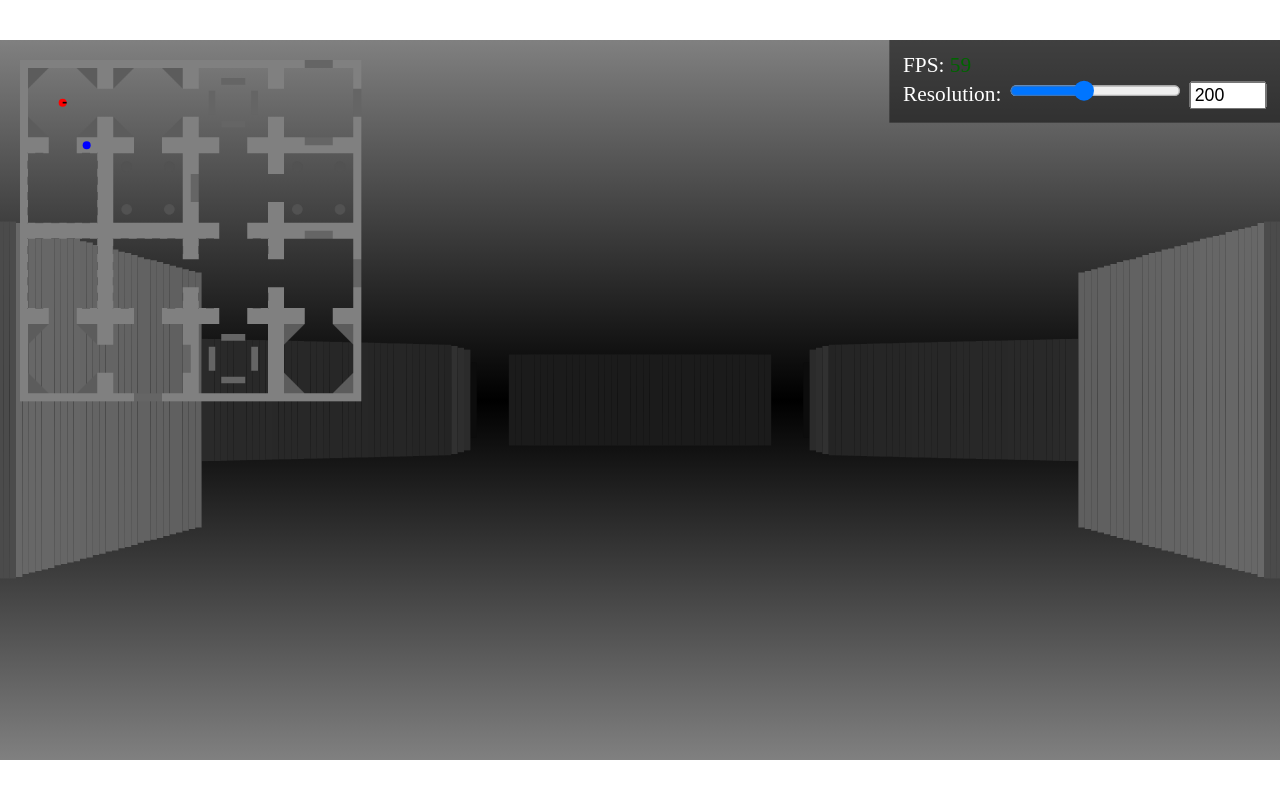
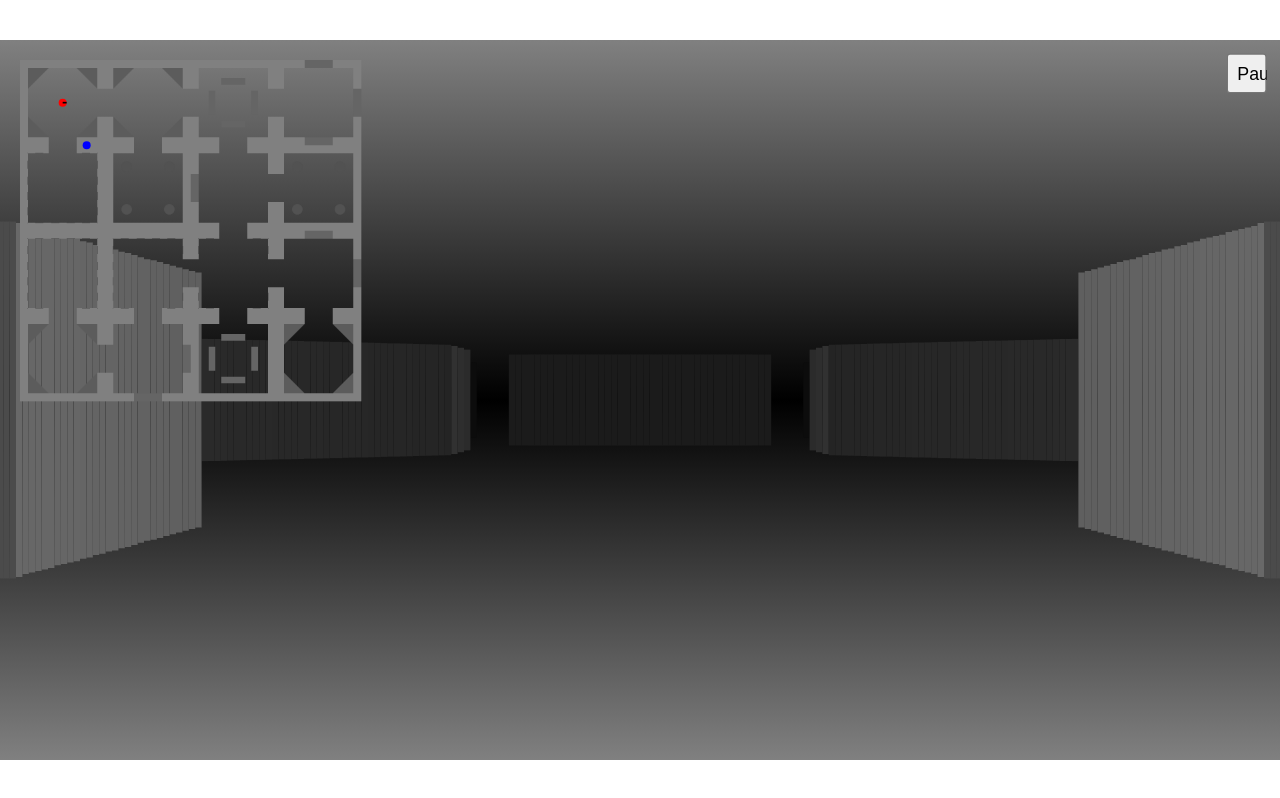
Before and after one commit to yikuansun/ace-descending, a SvelteKit app: page /dungeon in a window 1280 px wide. Built offline with nearby package versions, Linux system fonts and the light colour scheme.

Commit message:
Awesome pause menu
Sick animation

```diff
--- a/src/routes/dungeon/+page.svelte
+++ b/src/routes/dungeon/+page.svelte
@@ -6,6 +6,7 @@
     import LevelGenerator from "$lib/helpers/LevelGenerator";
 
     import levelMap from "$lib/levels/test.png";
+    import { fly, fade } from "svelte/transition";
 
     export let screenWidth = 960, screenHeight = 540;
 
@@ -194,6 +195,8 @@
         stageImageSrc = canvas.toDataURL();
     }
 
+    let pauseMenuVisible = false;
+
     onMount(async () => {
         /*const img = await loadImage(levelMap);
         let canvas = document.createElement("canvas");
@@ -274,7 +277,41 @@
     {/each}
 </g>
 
+{#if pauseMenuVisible}
+    <rect x={0} y={0} width={camera.viewport[0] / 2} height={camera.viewport[1]} fill="#222222" opacity="0.5"
+        in:fly={{ x: -camera.viewport[0] / 2, duration: 700 }} out:fly={{ x: -camera.viewport[0] / 2, duration: 700, delay: 500 }} />
+    <rect x={camera.viewport[0] / 2} y={0} width={camera.viewport[0] / 2} height={camera.viewport[1]} fill="#222222" opacity="0.5"
+        in:fly={{ x: camera.viewport[0] / 2, duration: 700 }} out:fly={{ x: camera.viewport[0] / 2, duration: 700, delay: 500 }} />
+    <foreignObject x="0" y="0" width="100%" height="100%"
+        in:fade={{ delay: 700, duration: 500 }} out:fade={{ duration: 500 }}>
+        <div style:width="100%" style:height="100%" style:display="flex"
+            style:flex-direction="column" style:align-items="center" style:justify-content="center">
+            <h1 style:color="white">Game Paused</h1>
+            <button on:click={() => {
+                pauseMenuVisible = false;
+                lastTime = Date.now();
+                animationFrameId = requestAnimationFrame(gameLoop);
+            }}>Resume</button>
+        </div>
+    </foreignObject>
+{/if}
 
+<!-- svelte-ignore a11y-click-events-have-key-events a11y-no-static-element-interactions -->
+<foreignObject x={camera.viewport[0] - 40} y={10} width="30" height="30">
+    <button on:click={() => {
+            pauseMenuVisible = !pauseMenuVisible;
+            if (pauseMenuVisible) cancelAnimationFrame(animationFrameId);
+            else {
+                lastTime = Date.now();
+                animationFrameId = requestAnimationFrame(gameLoop);
+            }
+        }} style:width="100%" style:height="100%">
+        Pause
+    </button>
+</foreignObject>
+
+<!-- developer panel -->
+<!--
 <foreignObject x="0" y="0" width="100%" height="100%">
     <p style:position="fixed" style:top="0" style:right="0" style:padding="10px"
         style:background-color="rgba(0, 0, 0, 0.5)" style:color="white" style:margin="0">
@@ -289,3 +326,4 @@
         <br />
     </p>
 </foreignObject>
+-->
```
